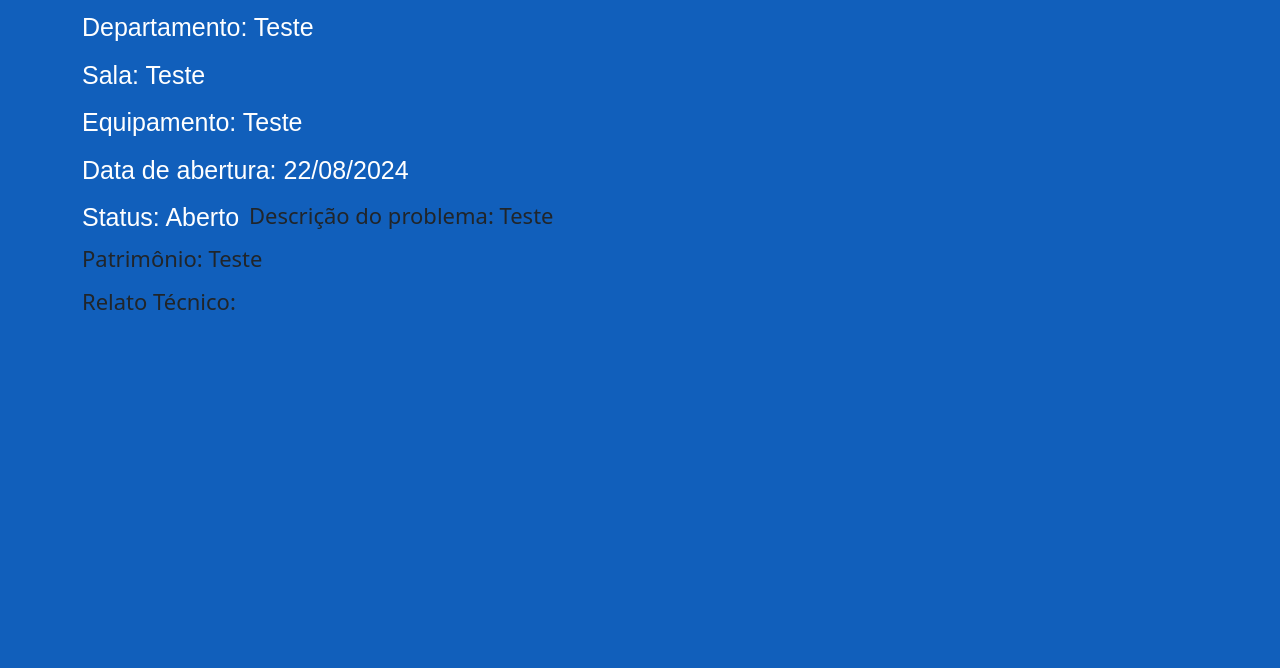
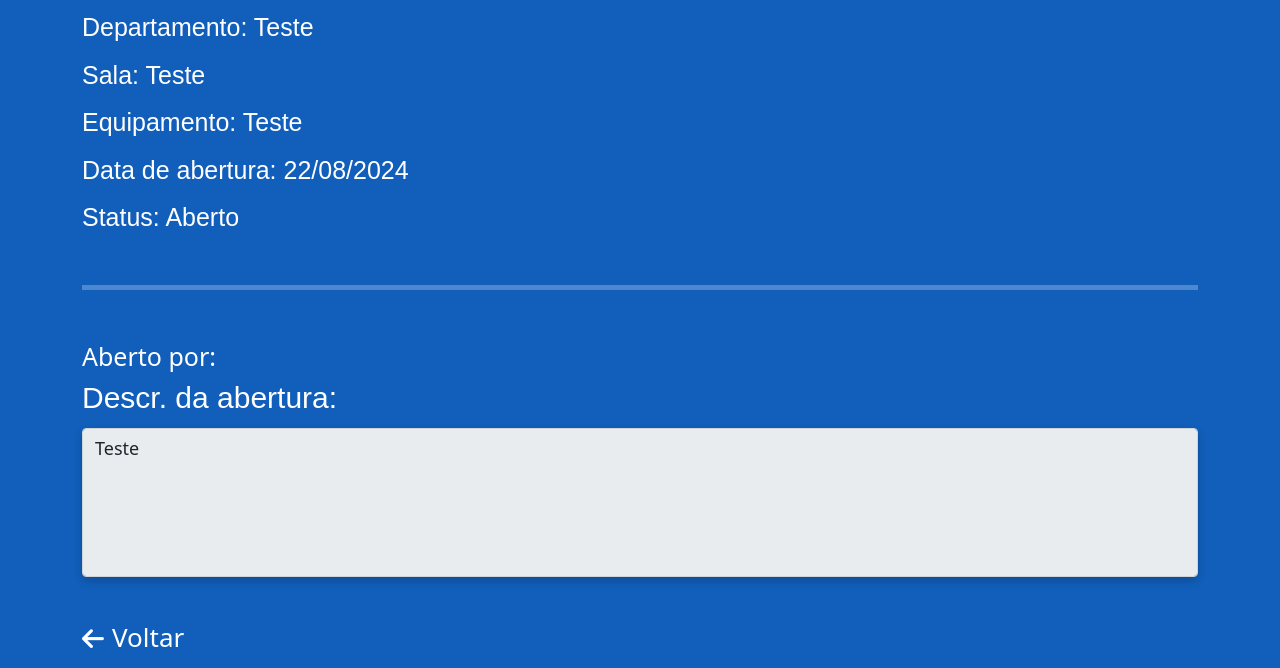
Before and after one commit to JaumF/IF-Chamado, a Django app: page /if-dados/detalhes/35/ in a window 1280 px wide. Shown: the part 191-859 px from the top of the page. Before the commit the page ends 501 px from the top, so only its background shows below. Run offline with Django 5.2, Linux system fonts and the light colour scheme; a user stored in the database is signed in; data comes from the database, SQL or seed files in the repository; some libraries are stand-ins or nearby versions.

Commit message:
detalhes do chamado quase pronta

```diff
--- a/if_dados/templates/detalhes-do-chamado-aberto.html
+++ b/if_dados/templates/detalhes-do-chamado-aberto.html
@@ -13,7 +13,7 @@
     <link href="https://cdn.jsdelivr.net/npm/bootstrap@5.0.2/dist/css/bootstrap.min.css" rel="stylesheet" integrity="sha384-EVSTQN3/azprG1Anm3QDgpJLIm9Nao0Yz1ztcQTwFspd3yD65VohhpuuCOmLASjC" crossorigin="anonymous">
 
     <!-- CSS Customizado -->
-    <link rel="stylesheet" type="text/css" href="{% static 'css/style.css' %}">
+    <link rel="stylesheet" href="{% static 'css/style.css' %}">
 
     <!-- Google Material icons -->
     <link href="https://fonts.googleapis.com/icon?family=Material+Icons" rel="stylesheet">
@@ -36,12 +36,27 @@
                     <div class="equipamento">Equipamento: {{ chamado.equipamento }}</div>
                     <div class="data-de-abertura">Data de abertura: {{ chamado.data_abertura|date:"d/m/Y" }}</div>
                     <div class="status">Status: {{ chamado.status }}</div>
-                    <div class="descricao">Descrição do problema: {{ chamado.descricao_problema }}</div>
-                    <div class="patrimonio">Patrimônio: {{ chamado.patrimonio }}</div>
-                    <div class="relato-tecnico">Relato Técnico: {{ chamado.relato_tecnico }}</div>
+                </div>
+            </div>
+
+            <hr class="text-white mt-5 mb-5">
+
+            <div class="row">
+                <div class="col-12 texto-aberto-por text-white">
+                    Aberto por:
+                </div>
+                <div class="col-12">
+                    <label for="area-comentario" class="form-label text-white texto-dropdown caix-desc-abertura">Descr. da abertura:</label>
+                    <textarea id="area-comentario" class="form-control area-comentario custom-placeholder sombra" rows="5" readonly>{{ chamado.descricao_problema }}</textarea>
+                </div>
+                <div class="col-12 icone-voltar mt-3">
+                    <a href="chamados.html"><i class="fas fa-arrow-left text-white"></i></a>
+                    <form class="d-inline">
+                        <input class="mt-4 text-white botao-voltar" type="submit" formaction="meus-chamados.html" value="Voltar">
+                    </form>
                 </div>
             </div>
         </div>
-    </div>
+    </div> <!-- fim container geral -->
 </body>
 </html>
```
